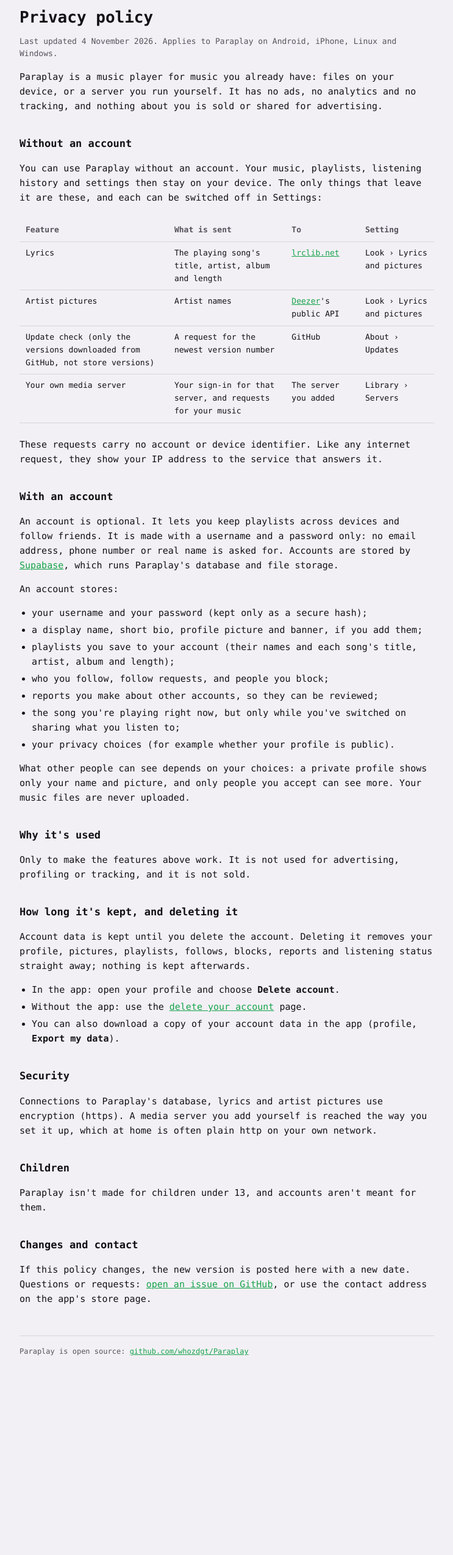
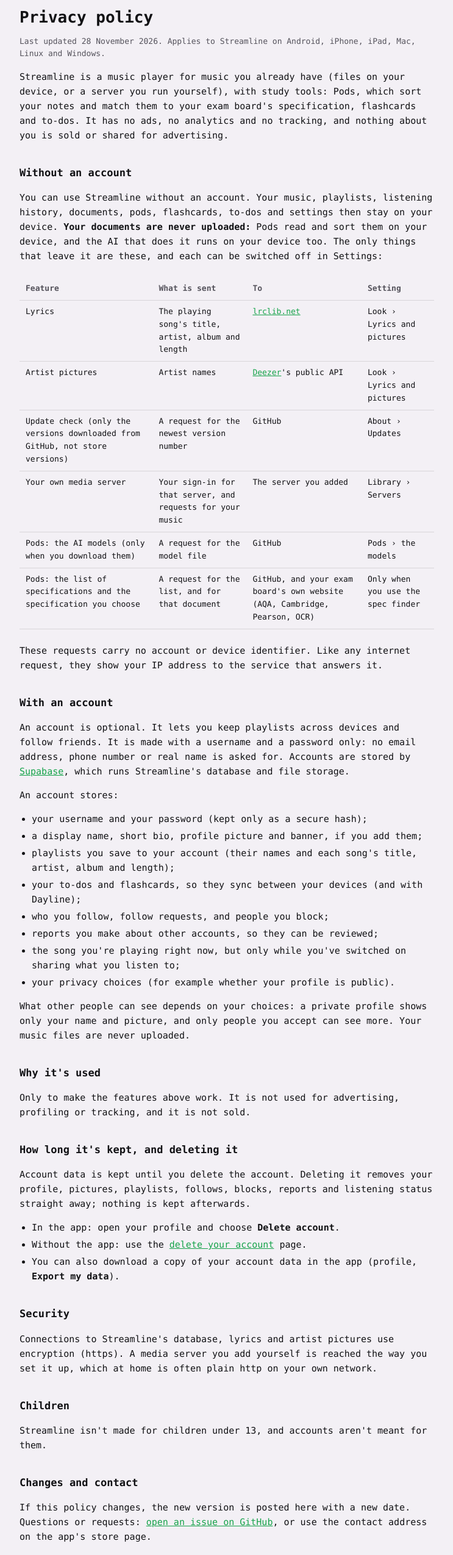
Before and after one commit to whozdgt/streamline, a plain HTML site: page docs/privacy.html in a window 1280 px wide. Shown: the part 100-2650 px from the top of the page at 61% size, without its empty margins (268-1011 px from the left). Before the commit the page ends 2390 px from the top, so only its background shows below. Drawn offline with Linux system fonts and the light colour scheme.

Commit message:
Apple: how to install on an iPhone, iPad and Mac without a paid account, and the App Store steps (APPLE.md); Streamline's own privacy policy, terms and account-deletion pages, with Pods, flashcards and to-dos, linked from the app
Co-Authored-By: Claude Opus 5.5 <noreply@anthropic.com>
Claude-Session: https://claude.ai/code/session_011rupdsF8jGPnUu9cEBRwo7

```diff
--- a/docs/privacy.html
+++ b/docs/privacy.html
@@ -3,7 +3,7 @@
 <head>
 <meta charset="utf-8">
 <meta name="viewport" content="width=device-width, initial-scale=1">
-<title>Paraplay privacy policy</title>
+<title>Streamline privacy policy</title>
 <link rel="icon" href="icon.png">
 <link rel="stylesheet" href="style.css">
 </head>
@@ -11,25 +11,29 @@
 <main>
   <header>
     <img src="icon.png" alt="">
-    <a href="index.html">Paraplay</a>
+    <a href="index.html">Streamline</a>
     <nav><a href="privacy.html">Privacy</a><a href="terms.html">Terms</a><a href="delete-account.html">Delete account</a></nav>
   </header>
 
   <h1>Privacy policy</h1>
-  <p class="muted">Last updated 4 November 2026. Applies to Paraplay on Android, iPhone, Linux and Windows.</p>
+  <p class="muted">Last updated 28 November 2026. Applies to Streamline on Android, iPhone, iPad, Mac, Linux and Windows.</p>
 
-  <p>Paraplay is a music player for music you already have: files on your device, or a server you run yourself.
+  <p>Streamline is a music player for music you already have (files on your device, or a server you run yourself), with
+  study tools: Pods, which sort your notes and match them to your exam board's specification, flashcards and to-dos.
   It has no ads, no analytics and no tracking, and nothing about you is sold or shared for advertising.</p>
 
   <h2>Without an account</h2>
-  <p>You can use Paraplay without an account. Your music, playlists, listening history and settings then stay on your
-  device. The only things that leave it are these, and each can be switched off in Settings:</p>
+  <p>You can use Streamline without an account. Your music, playlists, listening history, documents, pods, flashcards,
+  to-dos and settings then stay on your device. <strong>Your documents are never uploaded:</strong> Pods read and sort them
+  on your device, and the AI that does it runs on your device too. The only things that leave it are these, and each can be switched off in Settings:</p>
   <div class="table-wrap"><table>
     <tr><th>Feature</th><th>What is sent</th><th>To</th><th>Setting</th></tr>
     <tr><td>Lyrics</td><td>The playing song's title, artist, album and length</td><td><a href="https://lrclib.net">lrclib.net</a></td><td>Look › Lyrics and pictures</td></tr>
     <tr><td>Artist pictures</td><td>Artist names</td><td><a href="https://www.deezer.com">Deezer</a>'s public API</td><td>Look › Lyrics and pictures</td></tr>
     <tr><td>Update check (only the versions downloaded from GitHub, not store versions)</td><td>A request for the newest version number</td><td>GitHub</td><td>About › Updates</td></tr>
     <tr><td>Your own media server</td><td>Your sign-in for that server, and requests for your music</td><td>The server you added</td><td>Library › Servers</td></tr>
+    <tr><td>Pods: the AI models (only when you download them)</td><td>A request for the model file</td><td>GitHub</td><td>Pods › the models</td></tr>
+    <tr><td>Pods: the list of specifications and the specification you choose</td><td>A request for the list, and for that document</td><td>GitHub, and your exam board's own website (AQA, Cambridge, Pearson, OCR)</td><td>Only when you use the spec finder</td></tr>
   </table></div>
   <p>These requests carry no account or device identifier. Like any internet request, they show your IP address to the
   service that answers it.</p>
@@ -37,12 +41,13 @@
   <h2>With an account</h2>
   <p>An account is optional. It lets you keep playlists across devices and follow friends. It is made with a username
   and a password only: no email address, phone number or real name is asked for. Accounts are stored by
-  <a href="https://supabase.com">Supabase</a>, which runs Paraplay's database and file storage.</p>
+  <a href="https://supabase.com">Supabase</a>, which runs Streamline's database and file storage.</p>
   <p>An account stores:</p>
   <ul>
     <li>your username and your password (kept only as a secure hash);</li>
     <li>a display name, short bio, profile picture and banner, if you add them;</li>
     <li>playlists you save to your account (their names and each song's title, artist, album and length);</li>
+    <li>your to-dos and flashcards, so they sync between your devices (and with Dayline);</li>
     <li>who you follow, follow requests, and people you block;</li>
     <li>reports you make about other accounts, so they can be reviewed;</li>
     <li>the song you're playing right now, but only while you've switched on sharing what you listen to;</li>
@@ -64,18 +69,18 @@
   </ul>
 
   <h2>Security</h2>
-  <p>Connections to Paraplay's database, lyrics and artist pictures use encryption (https). A media server you add
+  <p>Connections to Streamline's database, lyrics and artist pictures use encryption (https). A media server you add
   yourself is reached the way you set it up, which at home is often plain http on your own network.</p>
 
   <h2>Children</h2>
-  <p>Paraplay isn't made for children under 13, and accounts aren't meant for them.</p>
+  <p>Streamline isn't made for children under 13, and accounts aren't meant for them.</p>
 
   <h2>Changes and contact</h2>
   <p>If this policy changes, the new version is posted here with a new date. Questions or requests:
-  <a href="https://github.com/whozdgt/Paraplay/issues">open an issue on GitHub</a>, or use the contact address on the
+  <a href="https://github.com/whozdgt/streamline/issues">open an issue on GitHub</a>, or use the contact address on the
   app's store page.</p>
 
-  <footer>Paraplay is open source: <a href="https://github.com/whozdgt/Paraplay">github.com/whozdgt/Paraplay</a></footer>
+  <footer>Streamline is open source: <a href="https://github.com/whozdgt/streamline">github.com/whozdgt/streamline</a></footer>
 </main>
 </body>
 </html>
```
Also changed, not shown: docs/delete-account.html (+5 -5 lines), docs/index.html (+6 -6 lines), docs/terms.html (+8 -8 lines), 3 other files.
